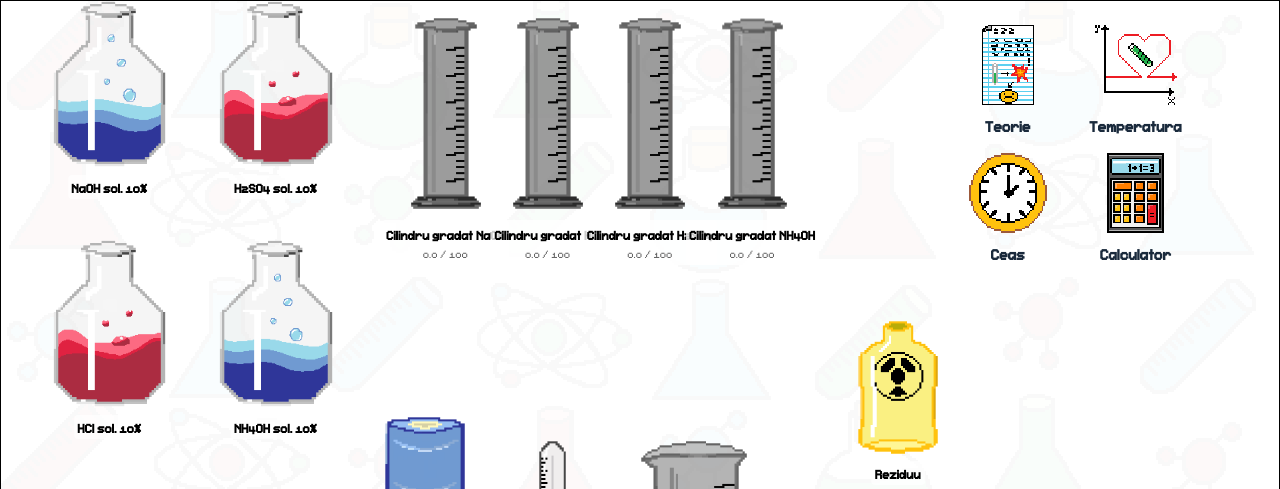
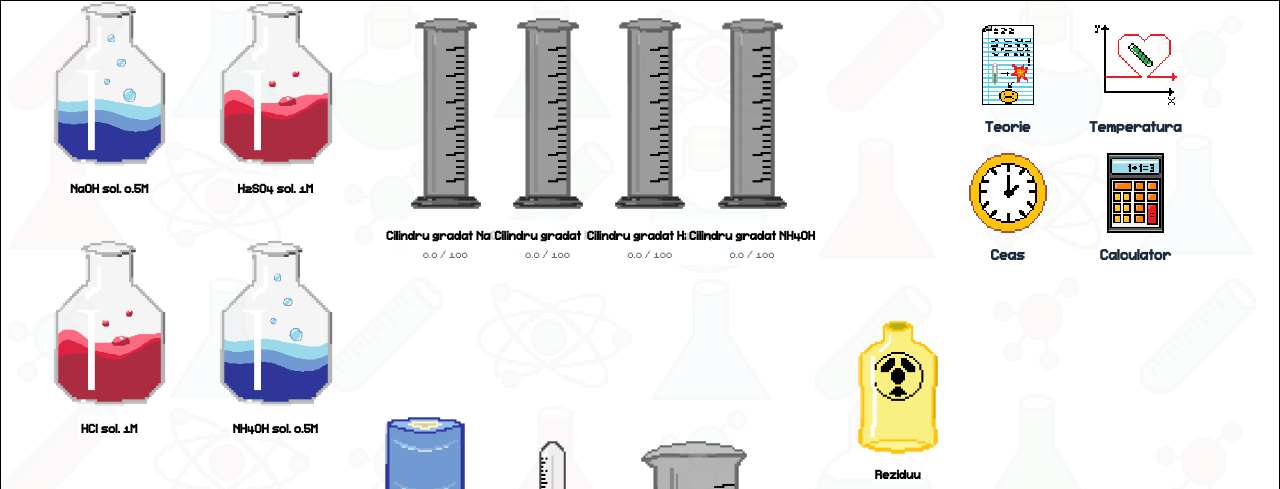
Before and after one commit to MonsieurLazar/termochimie-efect-termic, a SvelteKit app: page / in a window 1280 px wide. Shown: the top 489 px of the page. Built offline with nearby package versions, Linux system fonts and the light colour scheme.

Commit message:
fix: fixed concentration, added temometer to stepts in the guide

```diff
--- a/src/lib/index.ts
+++ b/src/lib/index.ts
@@ -53,7 +53,7 @@ export type TestTubeRequirement = {
 let testTubeRequirements: Record<string, TestTubeRequirement> = {
   "Cilindru gradat HCl": { requiredSubstance: "HCl_aq", requiredVolume: 25, label: "25 ml HCl" },
   "Cilindru gradat NaOH": { requiredSubstance: "NaOH_aq", requiredVolume: 50, label: "50 ml NaOH" },
-  "Cilindru gradat NH4OH": { label: "nefolosita in acest pas" },
+  "Cilindru gradat NH4OH": { label: "nefolosit in acest pas" },
 }
 
 export const setTestTubeRequirements = (requirements: Record<string, TestTubeRequirement>) => {
@@ -76,7 +76,7 @@ export const getTestTubeValidation = (item: Item<any>) => {
       ...requirement,
       isComplete: true,
       isValid: true,
-      message: "Curata si las-o goala pentru acest experiment.",
+      message: "Curata-l si lasa-l gol pentru acest experiment.",
     }
   }
 
@@ -560,10 +560,10 @@ const createGlass = (
 };
 
 export const engine = new Engine([
-  createInfiniteSource("NaOH sol. 10%", { NaOH_aq: 0.3, H2O: 0.7 }, 2, 0, "#ffbdbd", "/design/300x300/baza_298_436.png"),
-  createInfiniteSource("HCl sol. 10%", { HCl_aq: 0.3, H2O: 0.7 }, 2, 30, "#b6ffd0","/design/300x300/acid_298_436.png"),
-  createInfiniteSource("H2SO4 sol. 10%", { H2SO4_aq: 0.3, H2O: 0.7 }, 15, 0, "#197484","/design/300x300/acid_298_436.png"),
-  createInfiniteSource("NH4OH sol. 10%", { NH4OH_aq: 0.3, H2O: 0.7 }, 15, 30, "#0960c3","/design/300x300/baza_298_436.png"),
+  createInfiniteSource("NaOH sol. 0.5M", { NaOH_aq: 0.3, H2O: 0.7 }, 2, 0, "#ffbdbd", "/design/300x300/baza_298_436.png"),
+  createInfiniteSource("HCl sol. 1M", { HCl_aq: 0.3, H2O: 0.7 }, 2, 30, "#b6ffd0","/design/300x300/acid_298_436.png"),
+  createInfiniteSource("H2SO4 sol. 1M", { H2SO4_aq: 0.3, H2O: 0.7 }, 15, 0, "#197484","/design/300x300/acid_298_436.png"),
+  createInfiniteSource("NH4OH sol. 0.5M", { NH4OH_aq: 0.3, H2O: 0.7 }, 15, 30, "#0960c3","/design/300x300/baza_298_436.png"),
   createInfiniteSource("Distilled H2O", { H2O: 1 }, 2, 62, "#7accff","/design/300x300/apa_distilata_300.png"),
 
   createGlass("Calorimetru", 30, 52, 150, "/design/300x300/calorimetru_300.png", "", 15, false, false),
--- a/src/routes/+page.svelte
+++ b/src/routes/+page.svelte
@@ -306,8 +306,8 @@
       requirements: {
         "Cilindru gradat HCl": { requiredSubstance: "HCl_aq", requiredVolume: 25, label: "25 ml HCl" },
         "Cilindru gradat NaOH": { requiredSubstance: "NaOH_aq", requiredVolume: 50, label: "50 ml NaOH" },
-        "Cilindru gradat H2SO4": { label: "nefolosita in acest pas" },
-        "Cilindru gradat NH4OH": { label: "nefolosita in acest pas" },
+        "Cilindru gradat H2SO4": { label: "nefolosit in acest pas" },
+        "Cilindru gradat NH4OH": { label: "nefolosit in acest pas" },
       },
       skipSubstances: {
         "Cilindru gradat HCl": { HCl_aq: 7.5, H2O: 17.5 },
@@ -318,10 +318,10 @@
     {
       reaction: "H2SO4 + NaOH",
       requirements: {
-        "Cilindru gradat HCl": { label: "nefolosita in acest pas" },
+        "Cilindru gradat HCl": { label: "nefolosit in acest pas" },
         "Cilindru gradat NaOH": { requiredSubstance: "NaOH_aq", requiredVolume: 50, label: "50 ml NaOH" },
         "Cilindru gradat H2SO4": { requiredSubstance: "H2SO4_aq", requiredVolume: 25, label: "25 ml H2SO4" },
-        "Cilindru gradat NH4OH": { label: "nefolosita in acest pas" },
+        "Cilindru gradat NH4OH": { label: "nefolosit in acest pas" },
       },
       skipSubstances: {
         "Cilindru gradat H2SO4": { H2SO4_aq: 7.5, H2O: 17.5 },
@@ -333,8 +333,8 @@
       reaction: "HCl + NH4OH",
       requirements: {
         "Cilindru gradat HCl": { requiredSubstance: "HCl_aq", requiredVolume: 25, label: "25 ml HCl" },
-        "Cilindru gradat NaOH": { label: "nefolosita in acest pas" },
-        "Cilindru gradat H2SO4": { label: "nefolosita in acest pas" },
+        "Cilindru gradat NaOH": { label: "nefolosit in acest pas" },
+        "Cilindru gradat H2SO4": { label: "nefolosit in acest pas" },
         "Cilindru gradat NH4OH": { requiredSubstance: "NH4OH_aq", requiredVolume: 50, label: "50 ml NH4OH" },
       },
       skipSubstances: {
@@ -376,7 +376,7 @@
         ...requirement,
         isComplete: true,
         isValid: true,
-        message: "Curata si las-o goala pentru acest experiment.",
+        message: "Curata-l si lasa-l gol pentru acest experiment.",
       }
     }
 
@@ -765,7 +765,7 @@
     </label>
     <button type="button" class="guide-submit" onclick={submitMeasuredTemperature}>Submit</button>
   {:else if guideStep === 7}
-    <p>Goleste Calorimetrul cu Berzelius la Reziduu. Dupa golire, temperatura se reseteaza si trecem la urmatorul experiment.</p>
+    <p>Goleste Calorimetrul cu Berzelius si Termometru la Reziduu. Dupa golire, temperatura se reseteaza si trecem la urmatorul experiment.</p>
   {:else}
     <p>Experimentele sunt finalizate. Valorile masurate:</p>
     <div class="guide-list">
```
